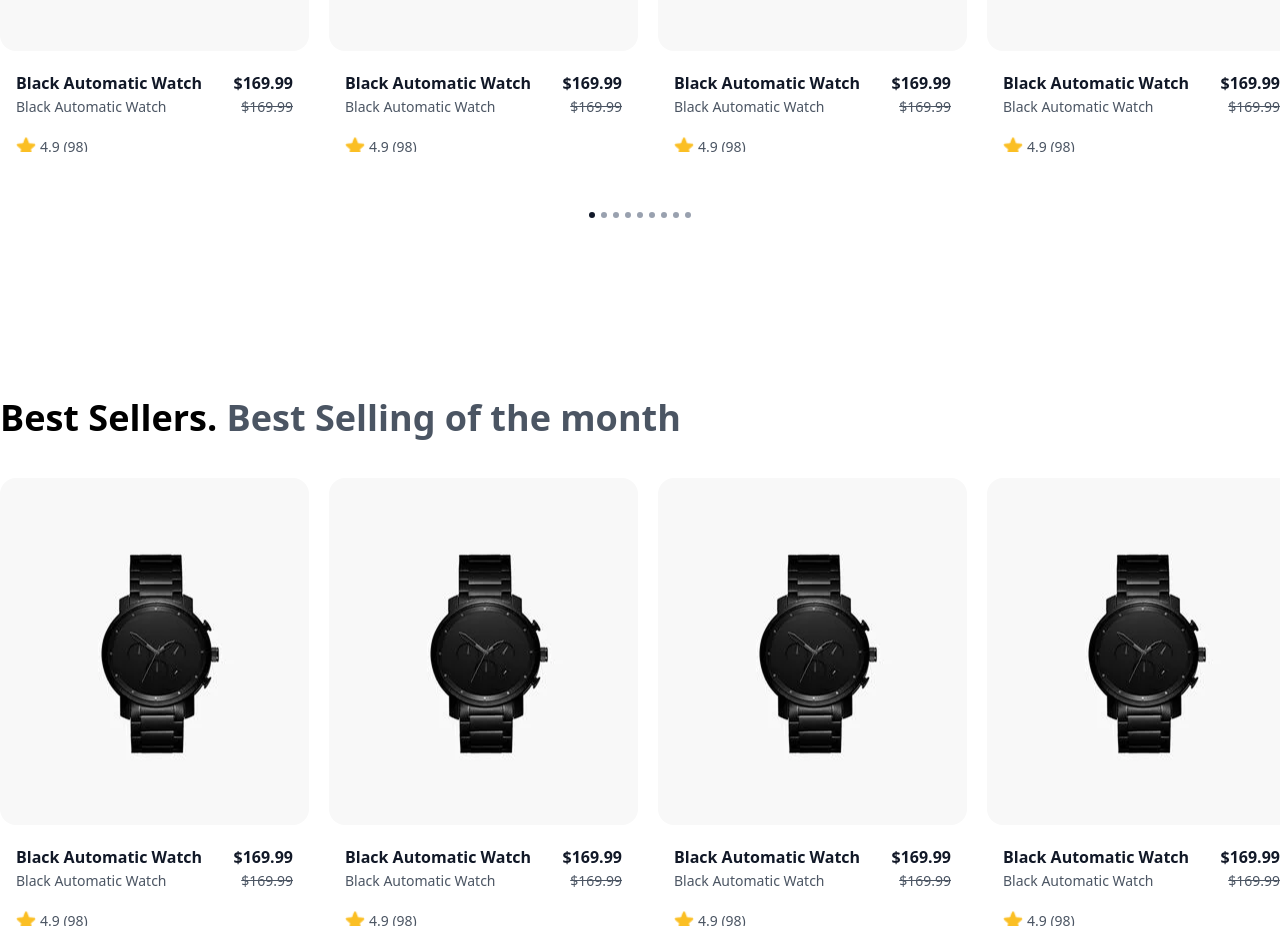
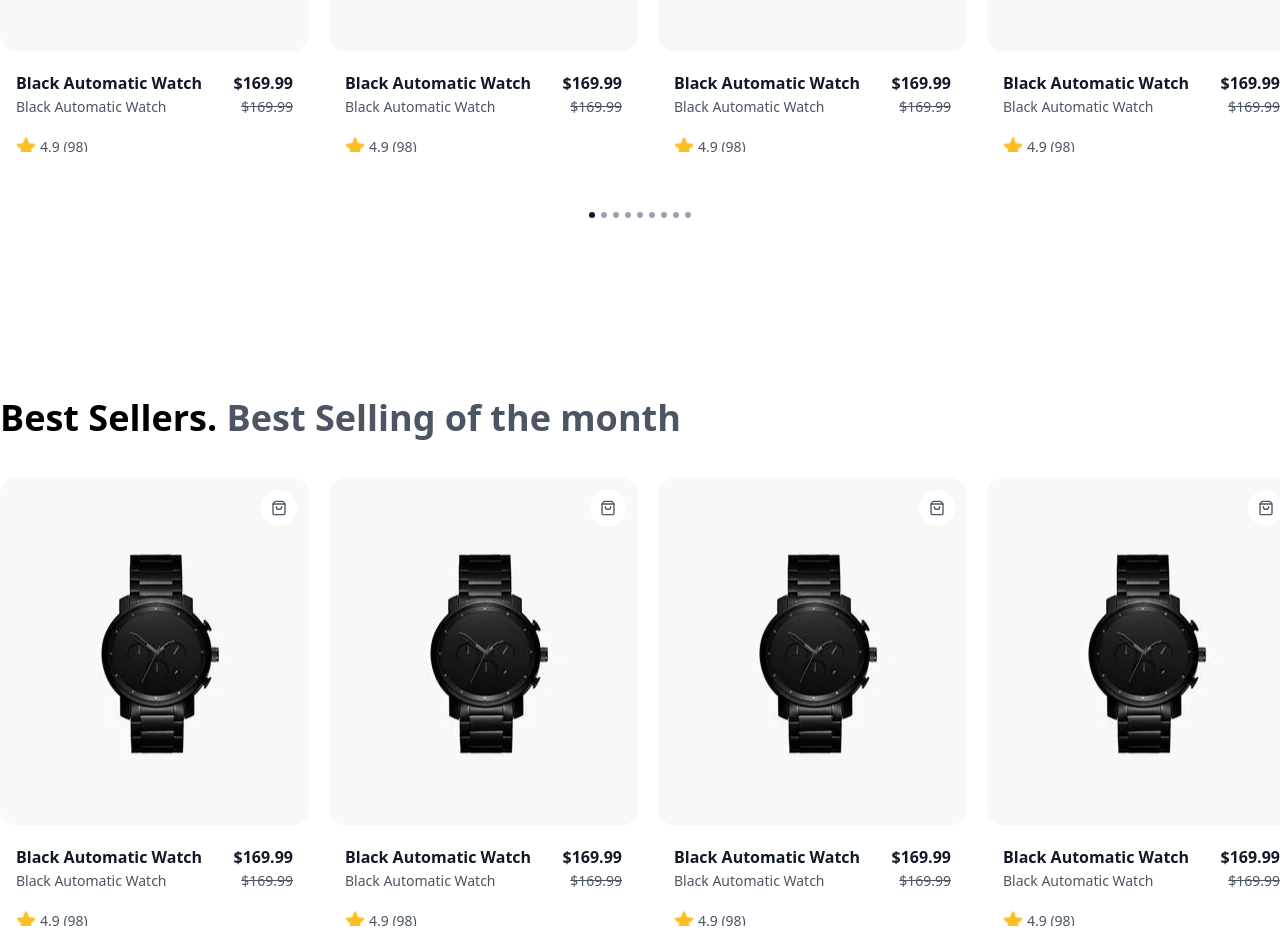
Before and after one commit to nafis-bin/nexton, a React (Vite) app: page / in a window 1280 px wide. Shown: the part 1780-2732 px from the top of the page. Built offline with nearby package versions, Linux system fonts and the light colour scheme.

Commit message:
feat: spliting code for better reusability

```diff
--- a/src/components/BestSellingProducts.jsx
+++ b/src/components/BestSellingProducts.jsx
@@ -1,4 +1,5 @@
 import { useState, useEffect, useRef } from "react";
+import WatchCard from "./WatchCard";
 
 let prev = new Array(4).fill(0);
 
@@ -46,40 +47,10 @@ export default function BestSellingProducts() {
       <div
         ref={containerRef}
         onScroll={handleScroll}
-        className="w-full h-[448px] flex gap-[20px] mt-[40px] overflow-x-scroll scroll-smooth snap-x snap-mandatory no-scrollbar"
+        className="w-full h-[448px] flex gap-[20px] mt-[40px] overflow-y-hidden overflow-x-scroll scroll-smooth snap-x snap-mandatory no-scrollbar"
       >
         {arr.map((_, i) => (
-          <div
-            key={i}
-            className="min-w-[309px] h-[448px] flex flex-col gap-[20px] snap-start"
-          >
-            <img
-              src="/black-watch.png"
-              alt="black watch"
-              className="w-full h-[347px] rounded-[16px]"
-            />
-
-            <div>
-              <div className="flex justify-between text-[16px] leading-[24px] text-[#111827] font-semibold px-4">
-                <p>Black Automatic Watch</p>
-                <p>$169.99</p>
-              </div>
-              <div className="flex justify-between text-[14px] leading-[20px] text-[#4b5563] px-4 mt-[2px]">
-                <p>Black Automatic Watch</p>
-                <p>
-                  <del>$169.99</del>
-                </p>
-              </div>
-            </div>
-
-            {/* ratings */}
-            <div className="flex gap-1 items-center px-4">
-              <img src="/star.png" alt="star icon" className="size-5" />
-              <p className="text-[14px] leading-[20px] text-[#4b5563]">
-                4.9 (98)
-              </p>
-            </div>
-          </div>
+          <WatchCard key={i} />
         ))}
       </div>
 
--- a/src/components/RecommendedProducts.jsx
+++ b/src/components/RecommendedProducts.jsx
@@ -1,5 +1,6 @@
 import { useState, useEffect, useRef } from "react";
 import clsx from "clsx";
+import WatchCard from "./WatchCard";
 
 let prev = new Array(4).fill(0);
 
@@ -53,37 +54,7 @@ export default function RecommendedProducts({ marginTop }) {
         className="w-full h-[448px] flex gap-[20px] mt-[40px] overflow-y-hidden overflow-x-scroll scroll-smooth snap-x snap-mandatory no-scrollbar"
       >
         {arr.map((_, i) => (
-          <div
-            key={i}
-            className="min-w-[309px] h-[448px] flex flex-col gap-[20px] snap-start"
-          >
-            <img
-              src="/black-watch.png"
-              alt="black watch"
-              className="w-full h-[347px] rounded-[16px]"
-            />
-
-            <div>
-              <div className="flex justify-between text-[16px] leading-[24px] text-[#111827] font-semibold px-4">
-                <p>Black Automatic Watch</p>
-                <p>$169.99</p>
-              </div>
-              <div className="flex justify-between text-[14px] leading-[20px] text-[#4b5563] px-4 mt-[2px]">
-                <p>Black Automatic Watch</p>
-                <p>
-                  <del>$169.99</del>
-                </p>
-              </div>
-            </div>
-
-            {/* ratings */}
-            <div className="flex gap-1 items-center px-4">
-              <img src="/star.png" alt="star icon" className="size-5" />
-              <p className="text-[14px] leading-[20px] text-[#4b5563]">
-                4.9 (98)
-              </p>
-            </div>
-          </div>
+          <WatchCard key={i} />
         ))}
       </div>
 
--- /dev/null
+++ b/src/components/WatchCard.jsx
@@ -0,0 +1,36 @@
+import { ShoppingBag } from "lucide-react";
+
+export default function WatchCard() {
+  return (
+    <div className="relative min-w-[309px] h-[448px] flex flex-col gap-[20px] snap-start">
+      <img
+        src="/black-watch.png"
+        alt="black watch"
+        className="w-full h-[347px] rounded-[16px]"
+      />
+
+      <div>
+        <div className="flex justify-between text-[16px] leading-[24px] text-[#111827] font-semibold px-4">
+          <p>Black Automatic Watch</p>
+          <p>$169.99</p>
+        </div>
+        <div className="flex justify-between text-[14px] leading-[20px] text-[#4b5563] px-4 mt-[2px]">
+          <p>Black Automatic Watch</p>
+          <p>
+            <del>$169.99</del>
+          </p>
+        </div>
+      </div>
+
+      {/* ratings */}
+      <div className="flex gap-1 items-center px-4">
+        <img src="/star.png" alt="star icon" className="size-5" />
+        <p className="text-[14px] leading-[20px] text-[#4b5563]">4.9 (98)</p>
+      </div>
+
+      <div className="absolute w-9 h-9 rounded-full flex items-center justify-center top-3 right-3 bg-white cursor-pointer">
+        <ShoppingBag size={16} color={"#4b5563"} />
+      </div>
+    </div>
+  );
+}
--- a/src/routes/shops/$shopId.jsx
+++ b/src/routes/shops/$shopId.jsx
@@ -47,12 +47,19 @@ function RouteComponent() {
             />
           </div>
         </div>
-        <div className="w-[640px] h-[678px] mr-[32px] rounded-[16px]">
+        <div className="relative w-[640px] h-[678px] mr-[32px] rounded-[16px]">
           <img
             src="/main-watch.png"
             alt="main watch"
             className="w-full h-full object-contain rounded-[16px]"
           />
+          <div className="absolute w-9 h-9 rounded-full flex items-center justify-center top-3 right-3 bg-white cursor-pointer">
+            <ShoppingBag size={16} color={"#4b5563"} />
+          </div>
+          <div className="absolute flex items-center justify-center gap-1 w-[83.38px] h-[32px] rounded-[9999px] bg-white top-[16px] left-[16px]">
+            <Sparkles size={11.38} />
+            <p className="text-[12px] leading-[16px] text-[#4b5563]">New in</p>
+          </div>
         </div>
         <div className="w-[460px] h-[463px] bg-white rounded-[16px] border-1 border-[#e5e7eb] flex flex-col items-center p-[33px] gap-[32px]">
           <div className="w-[394px] h-[54px] flex items-start justify-between">
```
